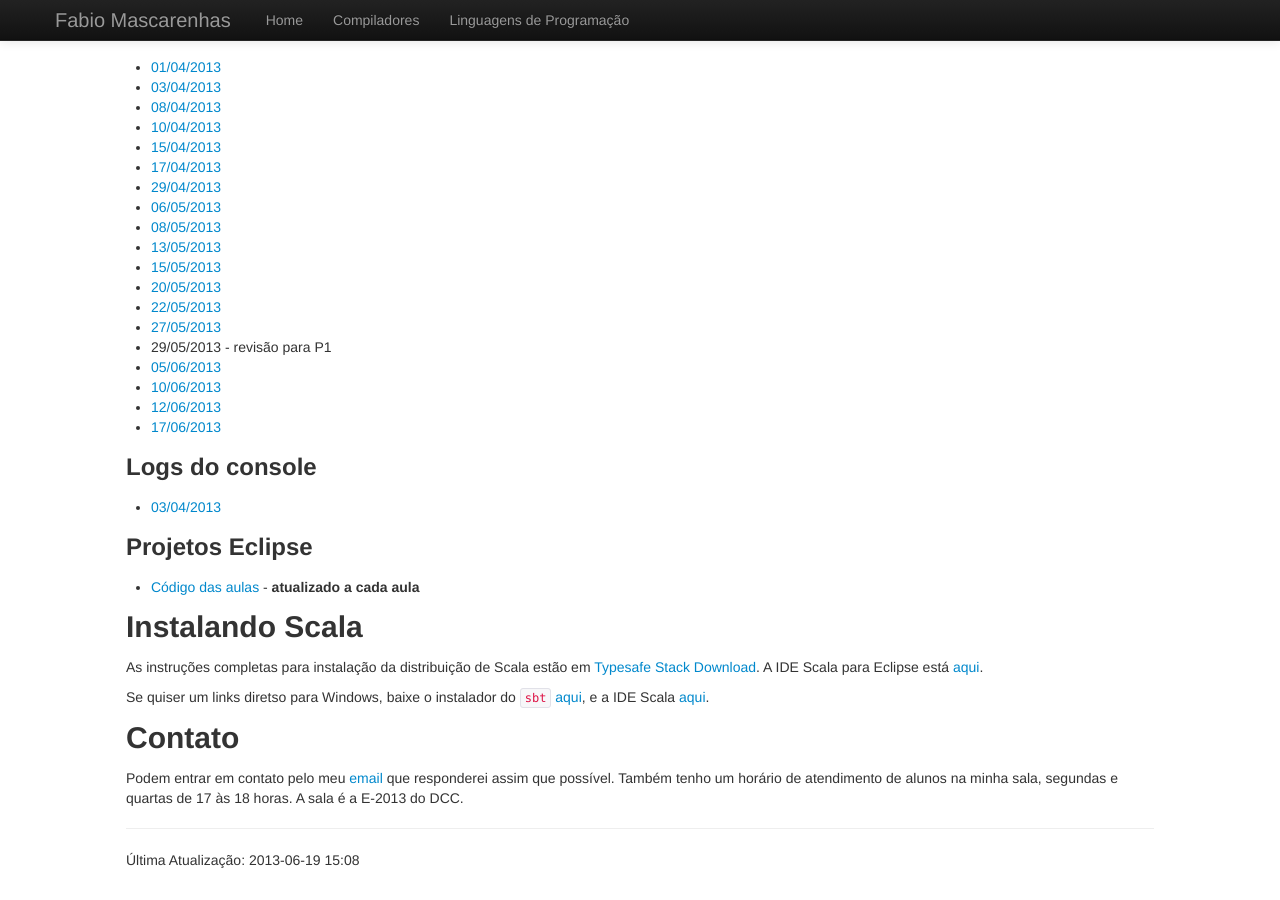
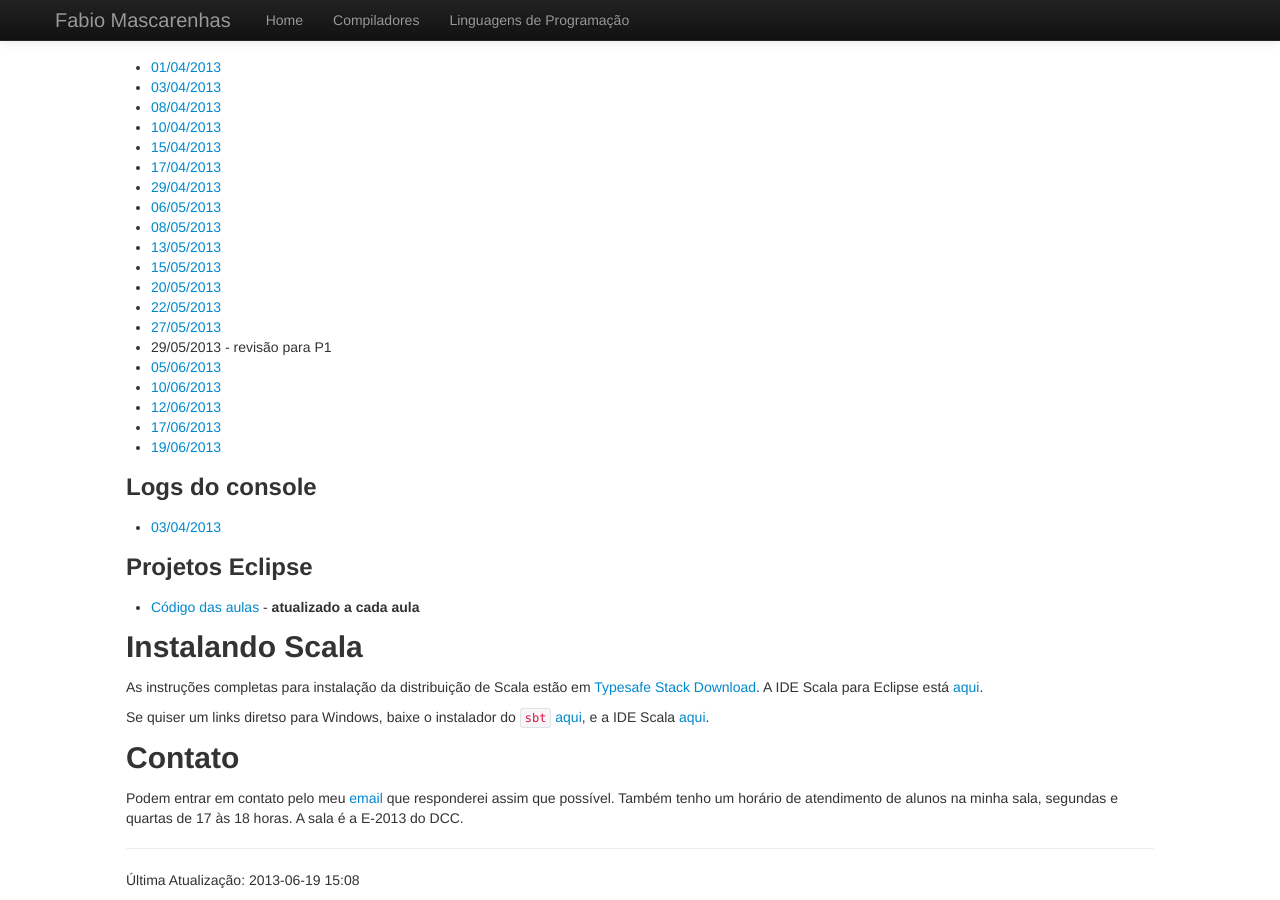
Before and after one commit to fabiomascarenhas/fabiomascarenhas.github.com, a Jekyll site: the page built from lp/index.md, in a window 1280 px wide and 900 px high, scrolled down 1423 px. Built offline with Jekyll 4.4.1, drawn with Linux system fonts in a browser that asks for light colours.

Commit message:
notas de aula lp 19/06

```diff
--- a/lp/index.md
+++ b/lp/index.md
@@ -131,6 +131,7 @@ Notas de Aula
 * [10/06/2013](Aula16.pdf)
 * [12/06/2013](Aula17.pdf)
 * [17/06/2013](Aula18.pdf)
+* [19/06/2013](Aula19.pdf)
 
 ### Logs do console
 
```
Also changed, not shown: 1 other file.
